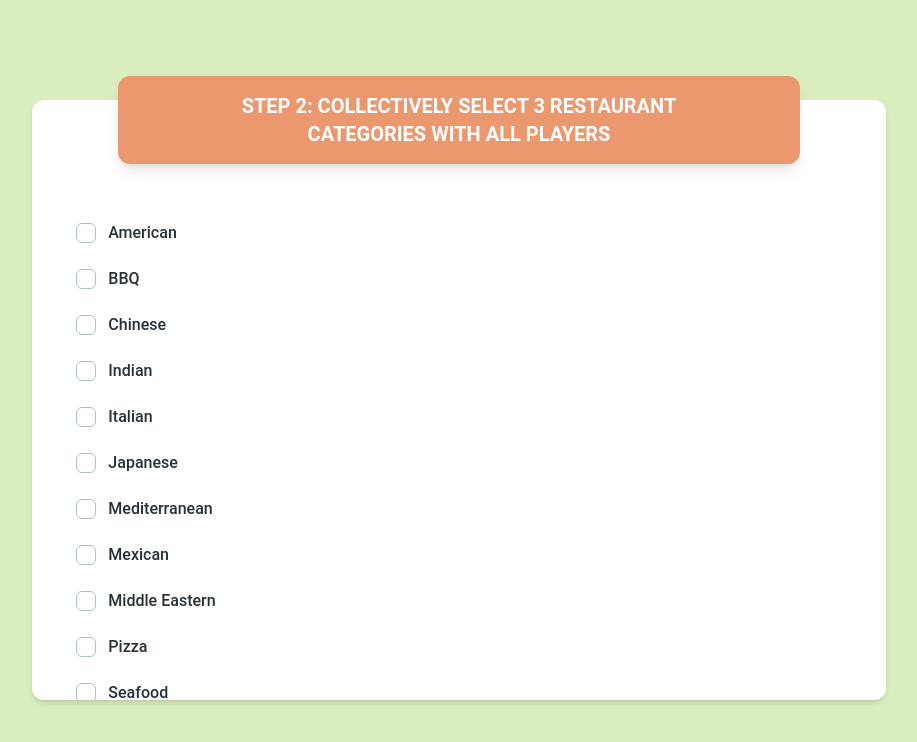
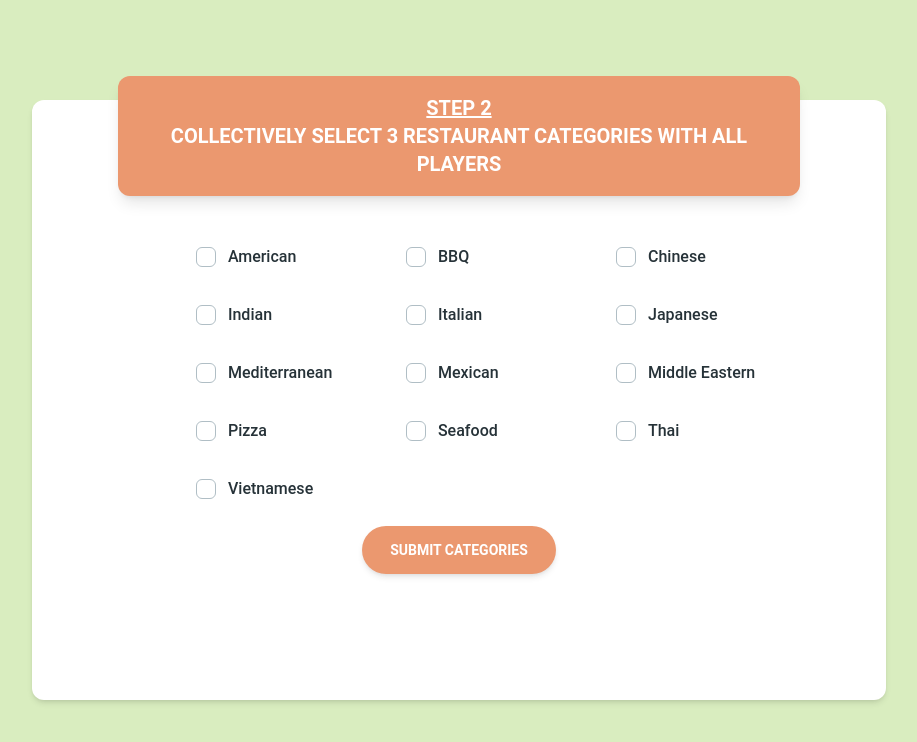
Before and after one commit to brookeseiter/zest-quest, a React (Create React App) app in the folder client/: page /categories in a window 1280 px wide. Shown: the top 742 px of the page, without its empty margins (181-1098 px from the left). Built offline with nearby package versions, Linux system fonts and the light colour scheme.

Commit message:
categories centered in card using grid place-items-center and resizing ListItems, categories listed in multiple columns instead of scrolling through 1 column

```diff
--- a/client/src/index.css
+++ b/client/src/index.css
@@ -20,14 +20,6 @@ h1 {
   font-family: 'Varela Round';
 }
 
-/* for /categories  */
-/* @layer base {
-  div.base {
-    @apply bg-[#D9EDBF] content-center;
-  }
-} */
-
-/* OG  */
 @layer base {
   div.base {
     @apply bg-cover bg-[#D9EDBF] content-center;
@@ -85,6 +77,10 @@ div.radio label {
   color: rgb(69 90 100 / var(--tw-text-opacity));
 }
 
+.cat-list {
+  width: 85%;
+}
+
 /* @layer base {
   button.button {
     @apply text-[#D9EDBF] text-base font-extrabold;
--- a/client/src/pages/CategorySelect.js
+++ b/client/src/pages/CategorySelect.js
@@ -106,7 +106,71 @@ function CategorySelect() {
 
     return (
         <>
-            <div className="base h-screen flex justify-center items-center">
+<div className="base h-screen flex justify-center items-center">
+  <Card className="w-2/3 h-3/4">
+    <CardHeader className="mb-4 grid place-items-center self-center overflow-visible w-4/5 h-1/5 bg-[#eb986f] text-white">
+      <Typography className="m-4 text-balance text-center text-xs sm:text-sm md:text-base lg:text-lg xl:text-xl uppercase font-bold">
+        <span className="underline decoration-2">Step 2</span>
+        <br />
+        <span>
+          Collectively select 3 restaurant categories with all players
+        </span>
+      </Typography>
+    </CardHeader>
+    <form
+      className="categories-form overflow-x-hidden overflow-auto h-4/5"
+      onSubmit={submitSettings}
+    >
+      <CardBody className="grid place-items-center ml-16 pt-4 pb-1">
+        <List className="cat-list grid grid-cols-1 md:grid-cols-3 gap-4">
+          {categories.map((name, index) => {
+            return (
+              <ListItem key={index} className="p-0">
+                <label
+                  htmlFor={`custom-checkbox-${index}`}
+                  className="flex w-full cursor-pointer items-center px-3 py-2"
+                >
+                  <ListItemPrefix className="mr-3">
+                    <Checkbox
+                      id={`custom-checkbox-${index}`}
+                      ripple={false}
+                      className="hover:before:opacity-0"
+                      containerProps={{
+                        className: "p-0"
+                      }}
+                      name={name}
+                      value={name}
+                      checked={checkedState[index]}
+                      onChange={(e) => handleOnChange(index, e)}
+                    />
+                  </ListItemPrefix>
+                  <Typography color="blue-gray" className="font-medium">
+                    {name}
+                  </Typography>
+                </label>
+              </ListItem>
+            );
+          })}
+        </List>
+      </CardBody>
+      <CardFooter className="object-contain flex justify-center mb-8 p-1">
+        <Button
+          className="rounded-full hover:scale-[1.02] focus:scale-[1.02] active:scale-100 bg-[#eb986f]"
+          size="lg"
+          type="submit"
+          variant="filled"
+        >
+          Submit Categories
+        </Button>
+      </CardFooter>
+    </form>
+  </Card>
+</div>
+
+
+
+
+            {/* <div className="base h-screen flex justify-center items-center">
                 <Card className="w-2/3 h-3/4">
                     <CardHeader
                         className="mb-4 grid place-items-center self-center overflow-visible w-4/5 h-1/5 bg-[#eb986f] text-white"
@@ -114,7 +178,9 @@ function CategorySelect() {
                         <Typography
                             className="m-4 text-balance text-center text-xs sm:text-sm md:text-base lg:text-lg xl:text-xl uppercase font-bold"
                         >
-                            Step 2: Collectively select 3 restaurant <p className="break-normal"></p>categories with all players
+                            <span className="underline decoration-2">Step 2</span>
+                            <br />
+                            <span>Collectively select 3 restaurant categories with all players</span>
                         </Typography>
                     </CardHeader>
                     <form
@@ -167,7 +233,7 @@ function CategorySelect() {
                     </CardFooter>
                     </form>
                 </Card>
-            </div>
+            </div> */}
         </>
     );
 }
```
